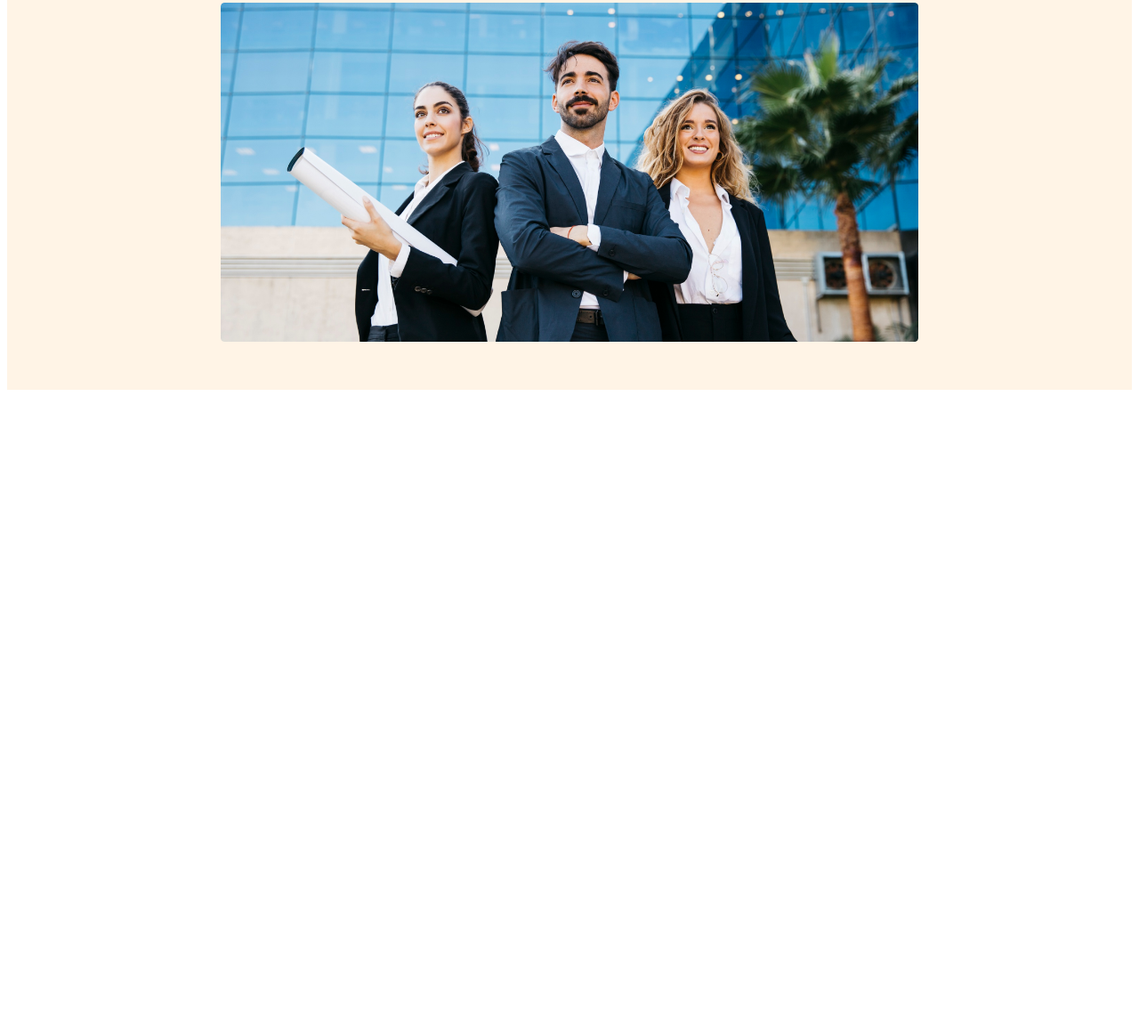
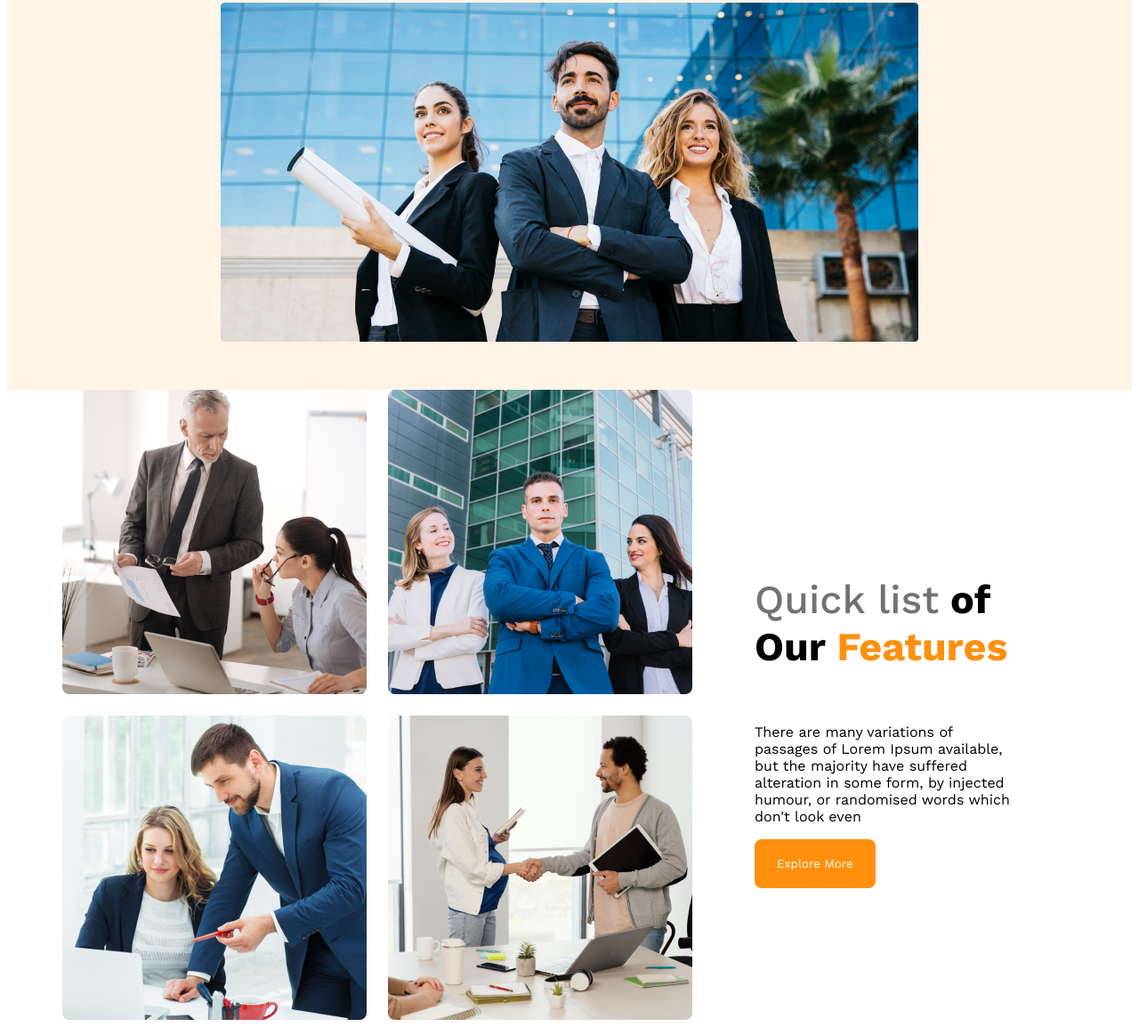
Before and after one commit to sarnali3515/g3-architect-website, a plain HTML site: page index.html in a window 1280 px wide. Shown: the part 564-1718 px from the top of the page at 89% size. Before the commit the page ends 1010 px from the top, so only its background shows below. Drawn offline with nearby package versions, Linux system fonts and the light colour scheme.

Commit message:
feature-team added

```diff
--- a/index.html
+++ b/index.html
@@ -9,6 +9,7 @@
 </head>
 
 <body>
+    <!-- header -->
     <header>
         <nav>
             <h3 class="nav-title">G3 Architects</h3>
@@ -34,7 +35,25 @@
         </div>
     </header>
     <main>
-
+        <!-- teams section -->
+        <section class="teams-container">
+            <div class="teams-img-container">
+                <img src="images/team1.png" alt="">
+                <img src="images/team2.png" alt="">
+                <img src="images/team3.png" alt="">
+                <img src="images/team4.png" alt="">
+            </div>
+            <div class="teams-content">
+                <h4 class="teams-title">
+                    <span class="quick-list">Quick list</span> <span>of Our</span> <span
+                        class="text-features">Features</span>
+                </h4>
+                <p class="teams-description">There are many variations of passages of Lorem Ipsum available, but the
+                    majority have suffered
+                    alteration in some form, by injected humour, or randomised words which don't look even</p>
+                <button class="btn-primary">Explore More</button>
+            </div>
+        </section>
     </main>
     <footer>
 
--- a/styles/architect.css
+++ b/styles/architect.css
@@ -95,3 +95,39 @@ nav li a {
         flex-direction: column;
     }
 }
+
+/* main styles */
+main {
+    max-width: 1140px;
+    margin: 0 auto;
+}
+
+/* teams */
+.teams-container {
+    display: flex;
+    align-items: center;
+}
+
+.teams-img-container {
+    display: grid;
+    grid-template-columns: repeat(2, 1fr);
+    gap: 1.5rem;
+}
+
+.teams-content {
+    padding: 0 70px;
+}
+
+.teams-title {
+    font-size: 2.8rem;
+}
+
+.quick-list {
+    color: #727272;
+    font-weight: 500;
+}
+
+.text-features {
+    color: #FF900E;
+    font-weight: 700;
+}
```
